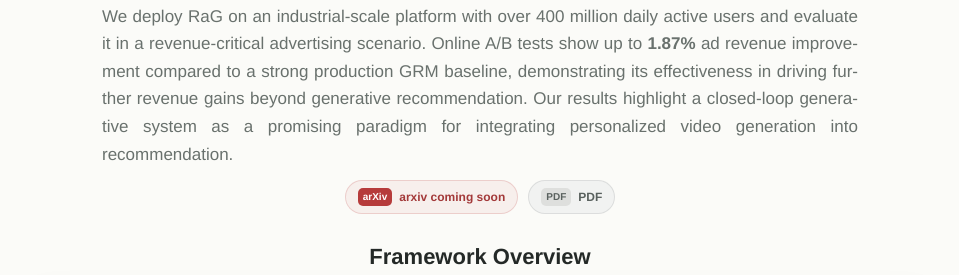
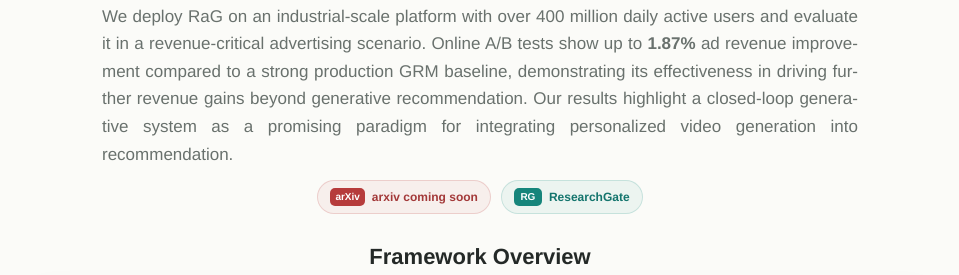
Before and after one commit to Recommendation-as-Generation/Recommendation-as-Generation.github.io, a website: page index.html in a window 1280 px wide. Shown: the part 1081-1356 px from the top of the page, without its empty margins (160-1119 px from the left). Drawn offline with Linux system fonts and the light colour scheme.

Commit message:
update researchgate link

```diff
--- a/index.html
+++ b/index.html
@@ -31,9 +31,9 @@
               <span class="paper-action-icon">arXiv</span>
               <span>arxiv coming soon</span>
             </button>
-            <a class="paper-action paper-action-pdf" href="assets/2026Kuaishou_RecommendationSystems.pdf">
-              <span class="paper-action-icon">PDF</span>
-              <span>PDF</span>
+            <a class="paper-action paper-action-researchgate" href="https://www.researchgate.net/publication/407174598">
+              <span class="paper-action-icon">RG</span>
+              <span>ResearchGate</span>
             </a>
           </div>
         </div>
--- a/styles.css
+++ b/styles.css
@@ -171,14 +171,15 @@ body {
   background: #b63b3b;
 }
 
-.paper-action-pdf {
-  color: #59615e;
-  background: #f1f2f1;
+.paper-action-researchgate {
+  border-color: rgba(0, 128, 118, 0.16);
+  color: #14756d;
+  background: rgba(0, 128, 118, 0.06);
 }
 
-.paper-action-pdf .paper-action-icon {
-  color: #59615e;
-  background: #dedfdd;
+.paper-action-researchgate .paper-action-icon {
+  color: #ffffff;
+  background: #16857b;
 }
 
 .framework-figure {
```
